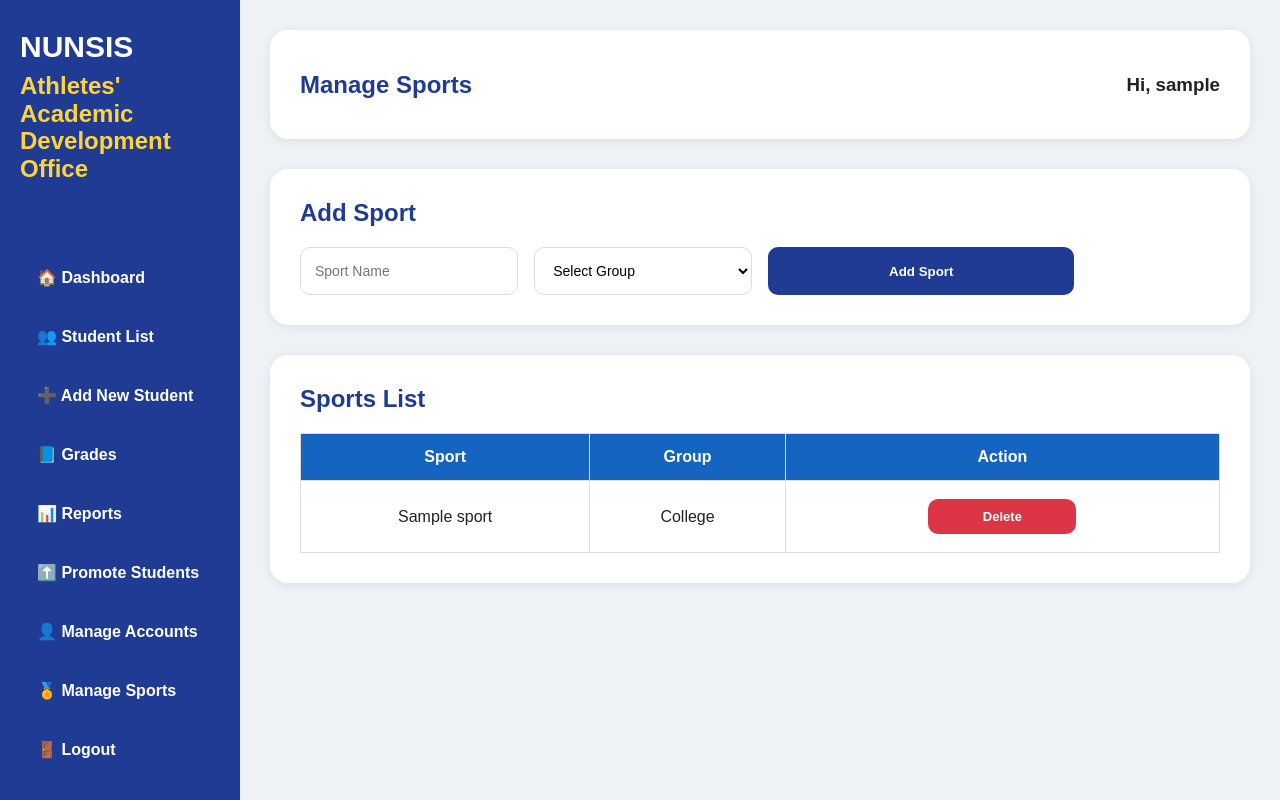
After one commit to villacarlosmathias/aado-athlete-monitoring, a Flask app: page /manage_sports in a window 1280 px wide. The commit adds this page. Run offline with Flask 3, Linux system fonts and the light colour scheme; a user stored in the database is signed in; tables that the repository leaves empty hold one stand-in row (values such as "Sample post"); parts of the project's set-up code (start-up, migrations or seed data) failed here and were passed over.

Commit message:
Fix sports table initialization

```diff
--- a/app.py
+++ b/app.py
@@ -92,6 +92,65 @@ def init_users_table():
                 )
             )
 
+
+def init_sports_table():
+
+    with engine.begin() as conn:
+        conn.exec_driver_sql("""
+            CREATE TABLE IF NOT EXISTS sports (
+                id SERIAL PRIMARY KEY,
+                sport_name TEXT NOT NULL,
+                level_group TEXT NOT NULL
+            )
+        """)
+
+        count = conn.exec_driver_sql(
+            "SELECT COUNT(*) FROM sports"
+        ).scalar()
+
+        if count == 0:
+            default_sports = [
+                ("Badminton", "basic_ed"),
+                ("Baseball - Boys", "basic_ed"),
+                ("Basketball - Boys", "basic_ed"),
+                ("Basketball - Girls", "basic_ed"),
+                ("Chess", "basic_ed"),
+                ("Lawn Tennis", "basic_ed"),
+                ("PEP Squad", "basic_ed"),
+                ("Taekwando", "basic_ed"),
+                ("Volleyball - Boys", "basic_ed"),
+                ("Volleyball - Girls", "basic_ed"),
+
+                ("Basketball", "college"),
+                ("Volleyball", "college"),
+                ("Badminton", "college"),
+                ("Chess", "college"),
+                ("Taekwondo", "college")
+            ]
+
+            for sport_name, level_group in default_sports:
+                conn.exec_driver_sql(
+                    """
+                    INSERT INTO sports (sport_name, level_group)
+                    VALUES (%s, %s)
+                    """,
+                    (sport_name, level_group)
+                )
+
+
+def get_sports_by_group(level_group):
+    with engine.begin() as conn:
+        rows = conn.exec_driver_sql(
+            """
+            SELECT sport_name
+            FROM sports
+            WHERE level_group = %s
+            ORDER BY sport_name
+            """,
+            (level_group,)
+        ).fetchall()
+
+    return [row[0] for row in rows]
 
 def load_data():
     try:
@@ -1722,7 +1781,14 @@ def add_student():
 
         return redirect("/student_list")
 
-    return render_template("add_student.html")
+    basic_ed_sports = get_sports_by_group("basic_ed")
+    college_sports = get_sports_by_group("college")
+
+    return render_template(
+        "add_student.html",
+        basic_ed_sports=basic_ed_sports,
+        college_sports=college_sports
+    )
 
 @app.route("/promote_students", methods=["GET", "POST"])
 def promote_students():
@@ -1782,5 +1848,58 @@ def promote_students():
 
     return render_template("promote_students.html")
 
+@app.route("/manage_sports", methods=["GET", "POST"])
+def manage_sports():
+
+    if session.get("role") != "super_admin":
+        return redirect("/")
+
+    with engine.begin() as conn:
+
+        if request.method == "POST":
+
+            sport_name = request.form["sport_name"]
+            level_group = request.form["level_group"]
+
+            conn.exec_driver_sql(
+                """
+                INSERT INTO sports (sport_name, level_group)
+                VALUES (%s, %s)
+                """,
+                (sport_name, level_group)
+            )
+
+            return redirect("/manage_sports")
+
+        sports = conn.exec_driver_sql(
+            """
+            SELECT id, sport_name, level_group
+            FROM sports
+            ORDER BY level_group, sport_name
+            """
+        ).fetchall()
+
+    return render_template(
+        "manage_sports.html",
+        sports=sports
+    )
+
+@app.route("/delete_sport/<int:sport_id>")
+def delete_sport(sport_id):
+
+    if session.get("role") != "super_admin":
+        return redirect("/")
+
+    with engine.begin() as conn:
+        conn.exec_driver_sql(
+            "DELETE FROM sports WHERE id = %s",
+            (sport_id,)
+        )
+
+    return redirect("/manage_sports")
+
+init_users_table()
+init_sports_table()
+
 if __name__ == "__main__":
     app.run(host="0.0.0.0", port=5050, debug=True)
--- a/templates/dashboard.html
+++ b/templates/dashboard.html
@@ -30,6 +30,7 @@
     {% if session.get("role") == "super_admin" %}
         <a href="/promote_students">⬆️ Promote Students</a>
         <a href="/manage_accounts">👤 Manage Accounts</a>
+        <a href="/manage_sports">🏅 Manage Sports</a>
     {% endif %}
 
     <a href="/logout">🚪 Logout</a>
--- a/templates/grades.html
+++ b/templates/grades.html
@@ -30,6 +30,7 @@
     {% if session.get("role") == "super_admin" %}
         <a href="/promote_students">⬆️ Promote Students</a>
         <a href="/manage_accounts">👤 Manage Accounts</a>
+        <a href="/manage_sports">🏅 Manage Sports</a>
     {% endif %}
 
    <a href="/logout">🚪 Logout</a>
--- /dev/null
+++ b/templates/manage_sports.html
@@ -0,0 +1,91 @@
+<!DOCTYPE html>
+<html>
+<head>
+    <title>Manage Sports</title>
+    <link rel="stylesheet" href="{{ url_for('static', filename='style.css') }}">
+</head>
+
+<body>
+
+<div class="sidebar">
+    <div class="logo">
+        <h1>NUNSIS</h1>
+        <h2>Athletes' Academic Development Office</h2>
+    </div>
+
+    <div class="menu">
+        <a href="/">🏠 Dashboard</a>
+        <a href="/student_list">👥 Student List</a>
+        <a href="/add_student">➕ Add New Student</a>
+        <a href="/grades">📘 Grades</a>
+        <a href="/reports">📊 Reports</a>
+        <a href="/promote_students">⬆️ Promote Students</a>
+        <a href="/manage_accounts">👤 Manage Accounts</a>
+        <a href="/manage_sports">🏅 Manage Sports</a>
+        <a href="/logout">🚪 Logout</a>
+    </div>
+</div>
+
+<div class="main">
+
+    <div class="topbar">
+        <h2>Manage Sports</h2>
+        <h3>Hi, {{ session.get("username", "User") }}</h3>
+    </div>
+
+    <div class="card">
+        <h2>Add Sport</h2>
+
+        <form method="POST">
+            <div class="filter-grid">
+                <input type="text" name="sport_name" placeholder="Sport Name" required>
+
+                <select name="level_group" required>
+                    <option value="">Select Group</option>
+                    <option value="basic_ed">JHS / SHS</option>
+                    <option value="college">College</option>
+                </select>
+
+                <button class="btn" type="submit">Add Sport</button>
+            </div>
+        </form>
+    </div>
+
+    <div class="card">
+        <h2>Sports List</h2>
+
+        <table class="grades-table">
+            <tr>
+                <th>Sport</th>
+                <th>Group</th>
+                <th>Action</th>
+            </tr>
+
+            {% for sport in sports %}
+            <tr>
+                <td>{{ sport[1] }}</td>
+
+                <td>
+                    {% if sport[2] == "basic_ed" %}
+                        JHS / SHS
+                    {% else %}
+                        College
+                    {% endif %}
+                </td>
+
+                <td>
+                    <a class="table-btn delete-btn"
+                       href="/delete_sport/{{ sport[0] }}"
+                       onclick="return confirm('Delete this sport?')">
+                        Delete
+                    </a>
+                </td>
+            </tr>
+            {% endfor %}
+        </table>
+    </div>
+
+</div>
+
+</body>
+</html>
--- a/templates/reports.html
+++ b/templates/reports.html
@@ -30,6 +30,7 @@
    {% if session.get("role") == "super_admin" %}
         <a href="/promote_students">⬆️ Promote Students</a>
         <a href="/manage_accounts">👤 Manage Accounts</a>
+        <a href="/manage_sports">🏅 Manage Sports</a>
     {% endif %}
 
    <a href="/logout">🚪 Logout</a>
--- a/templates/student_list.html
+++ b/templates/student_list.html
@@ -37,6 +37,7 @@
         {% if session.get("role") == "super_admin" %}
             <a href="/promote_students">⬆️ Promote Students</a>
             <a href="/manage_accounts">👤 Manage Accounts</a>
+            <a href="/manage_sports">🏅 Manage Sports</a>
         {% endif %}
 
         <a href="/logout">🚪 Logout</a>
```
Also changed, not shown: templates/add_student.html (+37 -16 lines).
